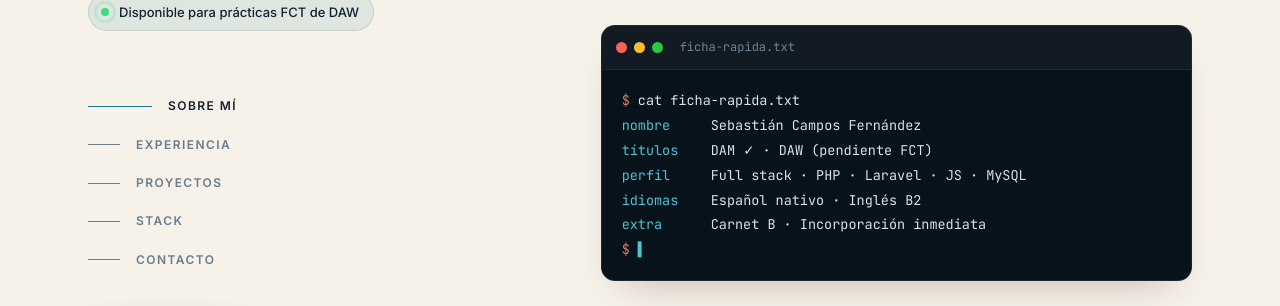
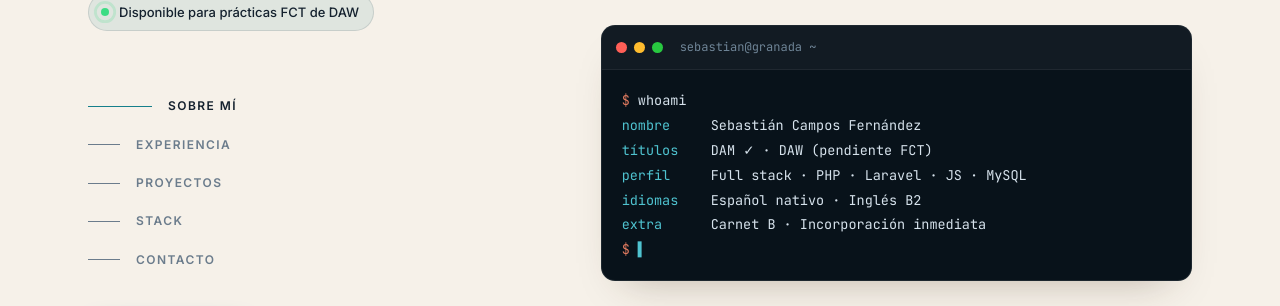
Before and after one commit to SebastianBCF/SebastianBCF.github.io, a plain HTML site: page index.html in a window 1280 px wide. Shown: the part 494-800 px from the top of the page. Drawn offline with nearby package versions, Linux system fonts and the light colour scheme.

Commit message:
feat: recuperar el comando whoami en la terminal
Co-Authored-By: Claude Opus 5.5 <noreply@anthropic.com>

```diff
--- a/index.html
+++ b/index.html
@@ -99,8 +99,8 @@
         </div>
 
         <div class="terminal" aria-label="Datos rápidos">
-          <div class="term-bar"><span></span><span></span><span></span><p class="mono">ficha-rapida.txt</p></div>
-          <pre class="mono" id="term"><span class="p">$</span> cat ficha-rapida.txt
+          <div class="term-bar"><span></span><span></span><span></span><p class="mono">sebastian@granada ~ </p></div>
+          <pre class="mono" id="term"><span class="p">$</span> whoami
 <span class="k">nombre</span>     Sebastián Campos Fernández
 <span class="k">títulos</span>    DAM ✓ · DAW (pendiente FCT)
 <span class="k">perfil</span>     Full stack · PHP · Laravel · JS · MySQL
```
